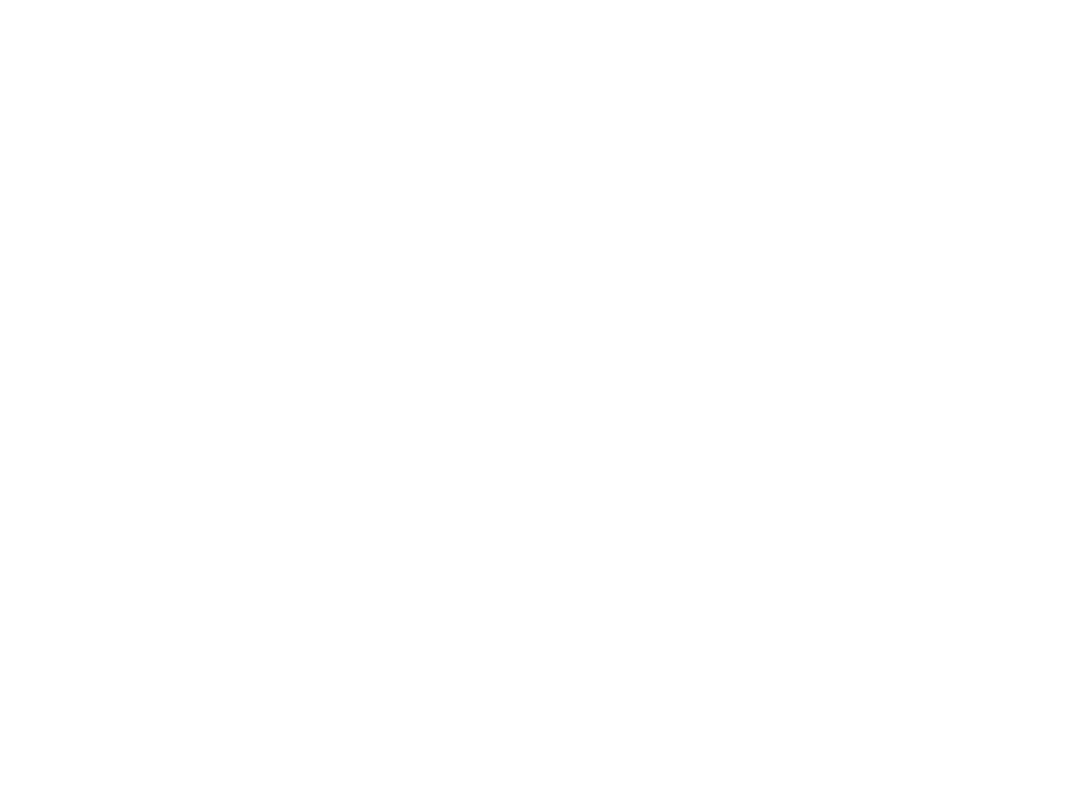
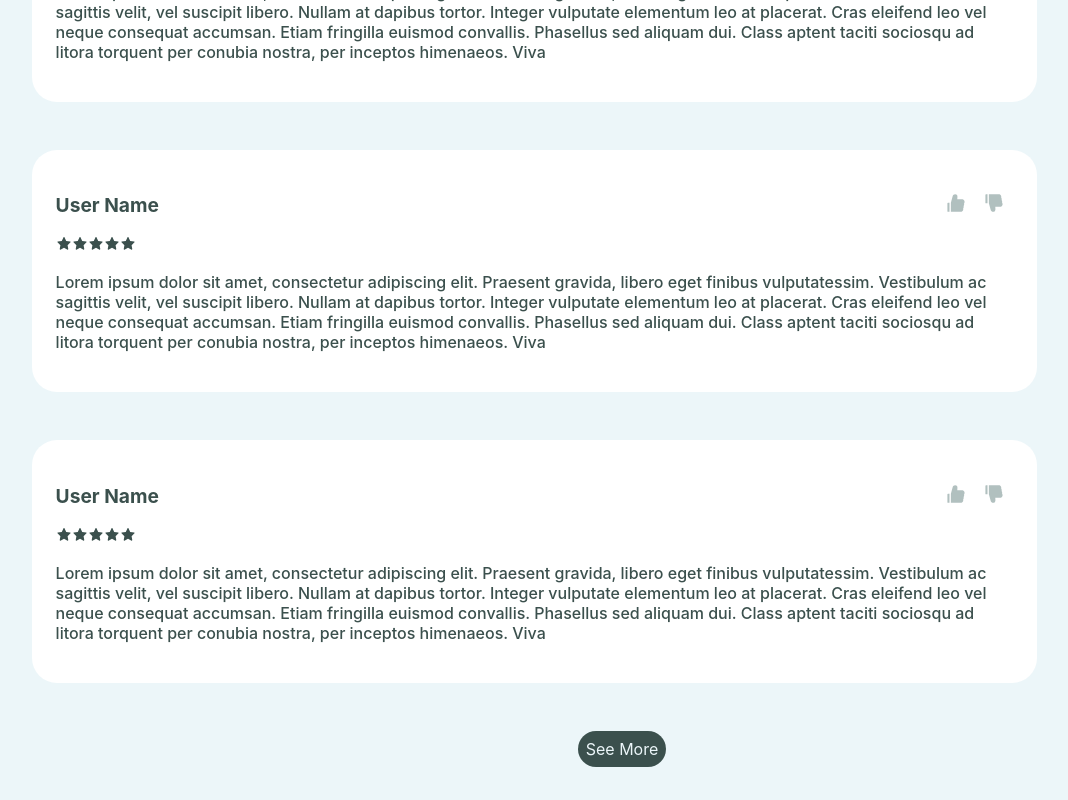
Before and after one commit to rashaaad19/PlaceProfile__try, a React (Create React App) app: page / in a window 1280 px wide. Shown: the part 1556-2356 px from the top of the page, without its empty margins (18-1086 px from the left). Before the commit the page ends 1079 px from the top, so only its background shows below. Built offline with nearby package versions, Linux system fonts and the light colour scheme.

Commit message:
added review section and button and some details

```diff
--- a/src/App.css
+++ b/src/App.css
@@ -18,3 +18,6 @@
         flex-direction: column-reverse;
     }
 }
+#third__part{
+    margin: 2rem 0rem 2rem 0rem;
+}
--- a/src/App.js
+++ b/src/App.js
@@ -2,6 +2,8 @@
 import Navbar from './components/Navbar';
 import PlaceCard from './components/placeInfo/PlaceCard';
 import PlaceImage from './components/placeInfo/PlaceImage';
+import ReviewCard from './components/reviews/ReviewCard';
+import ReviewCardButton from './components/reviews/ReviewCardButton';
 import ReviewHeader from './components/reviews/ReviewHeader';
 import SliderContainer from './components/Slider/SliderContainer';
 function App() {
@@ -18,6 +20,11 @@
     </div>
     <div id='third__part'>
     <ReviewHeader></ReviewHeader>
+    <ReviewCard></ReviewCard>
+    <ReviewCard></ReviewCard>
+    <ReviewCard></ReviewCard>
+    <ReviewCard></ReviewCard>
+    <ReviewCardButton></ReviewCardButton>
     </div>
   </div>
     </>
--- /dev/null
+++ b/src/components/reviews/ReviewCard.css
@@ -0,0 +1,35 @@
+.reviewCard__container{
+    background-color: white;
+    margin: 3rem;
+    border-radius: 25px;
+    padding: 1.5rem;
+    width: 75%;
+}
+.reviewCard__firstrow{
+    display: flex;
+    align-items: center;
+    justify-content: space-between;
+}
+.likeLogo{
+    margin: 0.5rem;
+    font-size: 22px;
+    color: #597a7678;
+}
+.likeLogo:hover{
+    cursor: pointer;
+}
+#reviewCard__review{
+    margin: 1rem 0rem 1rem 0rem;
+}
+#reviewCard__username{
+    font-weight: bold;
+    font-size: 1.2rem;
+    color: #3b504d;
+}
+#reviewCard__review{
+    color: #3b504d;
+    font-weight: 450;
+}
+.reviewCard__userscore{
+    color:#3b504d
+}
--- /dev/null
+++ b/src/components/reviews/ReviewCard.js
@@ -0,0 +1,27 @@
+import { AiFillDislike, AiFillLike, AiFillStar } from 'react-icons/ai'
+import './ReviewCard.css'
+import ReviewCardButton from './ReviewCardButton'
+const ReviewCard=()=>{
+    return<>
+    <div className='reviewCard__container'>
+        <div className='reviewCard__firstrow'>
+    <p id='reviewCard__username'>User Name</p>
+    <div className='likeDislike__Container'>
+    <AiFillLike className='likeLogo'></AiFillLike>
+    <AiFillDislike className='likeLogo'></AiFillDislike>
+    </div>
+    </div>
+    <div className='reviewCard__userscore'>
+    <AiFillStar></AiFillStar>
+    <AiFillStar></AiFillStar>
+    <AiFillStar></AiFillStar>
+    <AiFillStar></AiFillStar>
+    <AiFillStar></AiFillStar>
+    </div>
+    <div id='reviewCard__review'>
+    Lorem ipsum dolor sit amet, consectetur adipiscing elit. Praesent gravida, libero eget finibus vulputatessim. Vestibulum ac sagittis velit, vel suscipit libero. Nullam at dapibus tortor. Integer vulputate elementum leo at placerat. Cras eleifend leo vel neque consequat accumsan. Etiam fringilla euismod convallis. Phasellus sed aliquam dui. Class aptent taciti sociosqu ad litora torquent per conubia nostra, per inceptos himenaeos. Viva
+    </div>
+    </div>
+    </>
+}
+export default ReviewCard
--- /dev/null
+++ b/src/components/reviews/ReviewCardButton.css
@@ -0,0 +1,8 @@
+#buttonReview{
+    background-color: #3b504d;
+    color: #ECF6F9;
+    border-radius: 2rem;
+    width: fit-content;
+    padding: 0.5rem;
+    margin: 0 auto;
+}
--- /dev/null
+++ b/src/components/reviews/ReviewCardButton.js
@@ -0,0 +1,9 @@
+import './ReviewCardButton.css'
+const ReviewCardButton=()=>{
+    return<>
+    <div id='buttonReview'>
+    See More
+    </div>
+    </>
+}
+export default ReviewCardButton
```
